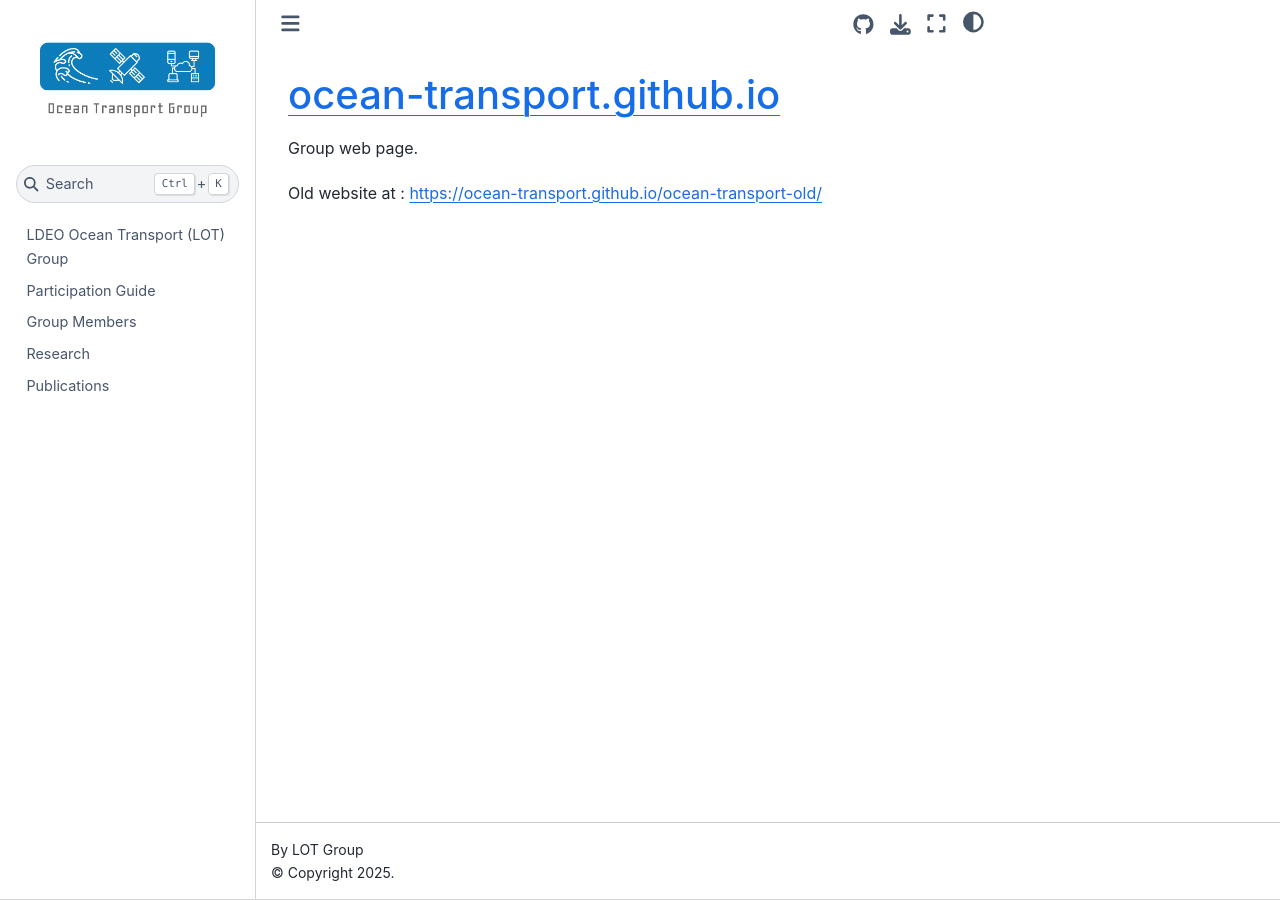
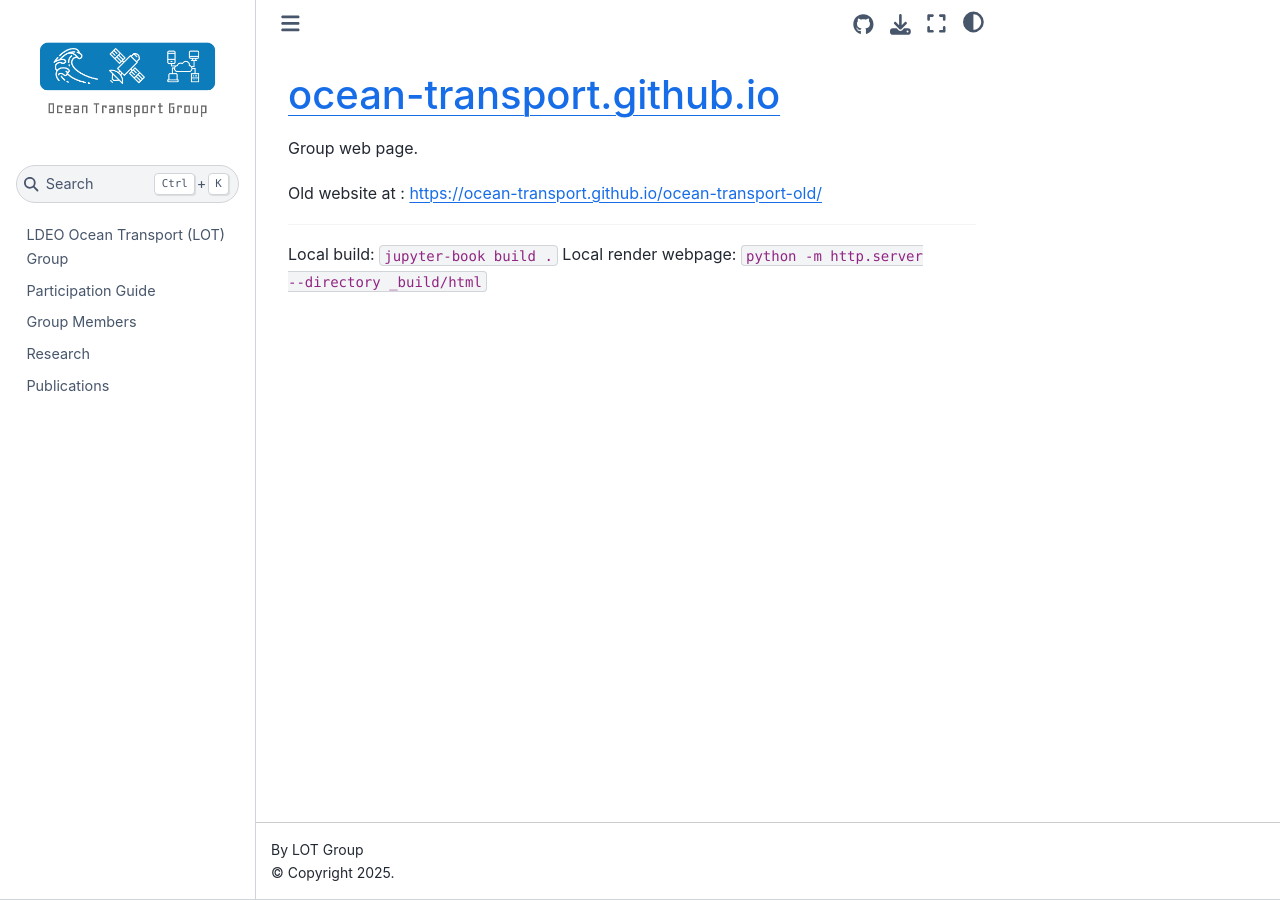
Before and after one commit to ocean-transport/ocean-transport.github.io, a Jupyter Book: the page built from README.md, in a window 1280 px wide. Built offline with Jupyter Book 1.0.4 settings and Sphinx 7.4.7 and the Sphinx Book theme 1.1.4, drawn with Linux system fonts in a browser that asks for light colours.

Commit message:
fixing some links

```diff
--- a/README.md
+++ b/README.md
@@ -2,3 +2,8 @@
 Group web page.
 
 Old website at : https://ocean-transport.github.io/ocean-transport-old/
+
+---
+
+Local build: `jupyter-book build .`
+Local render webpage: `python -m http.server --directory _build/html`
--- a/_config.yml
+++ b/_config.yml
@@ -22,7 +22,7 @@ bibtex_bibfiles:
 
 # Information about where the book exists on the web
 repository:
-  url: https://github.com/executablebooks/jupyter-book  # Online location of your book
+  url: https://github.com/ocean-transport/ocean-transport.github.io  # Online location of your book
   path_to_book: docs  # Optional path to your book, relative to the repository root
   branch: master  # Which branch of the repository should be used when creating links (optional)
 
```
